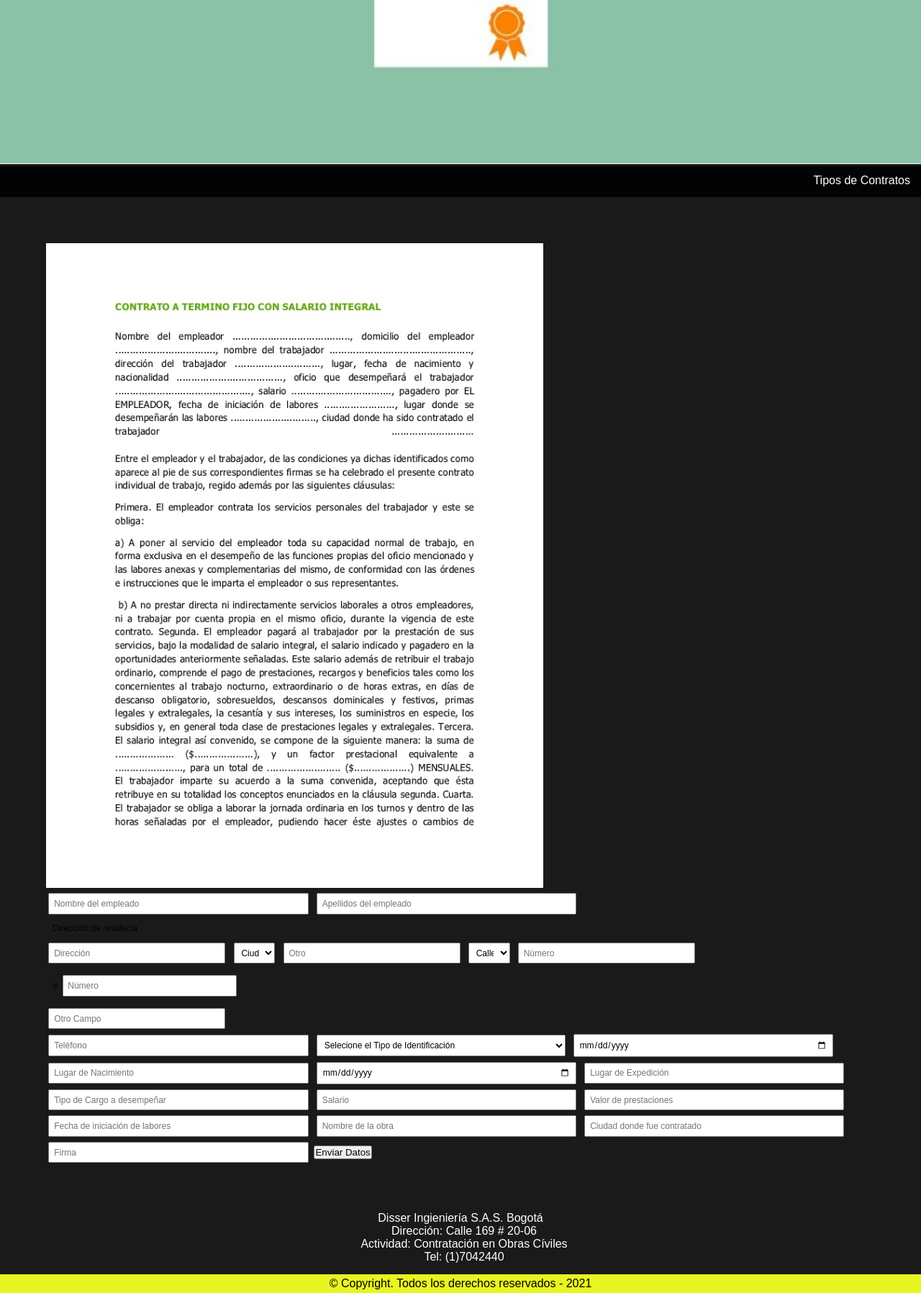
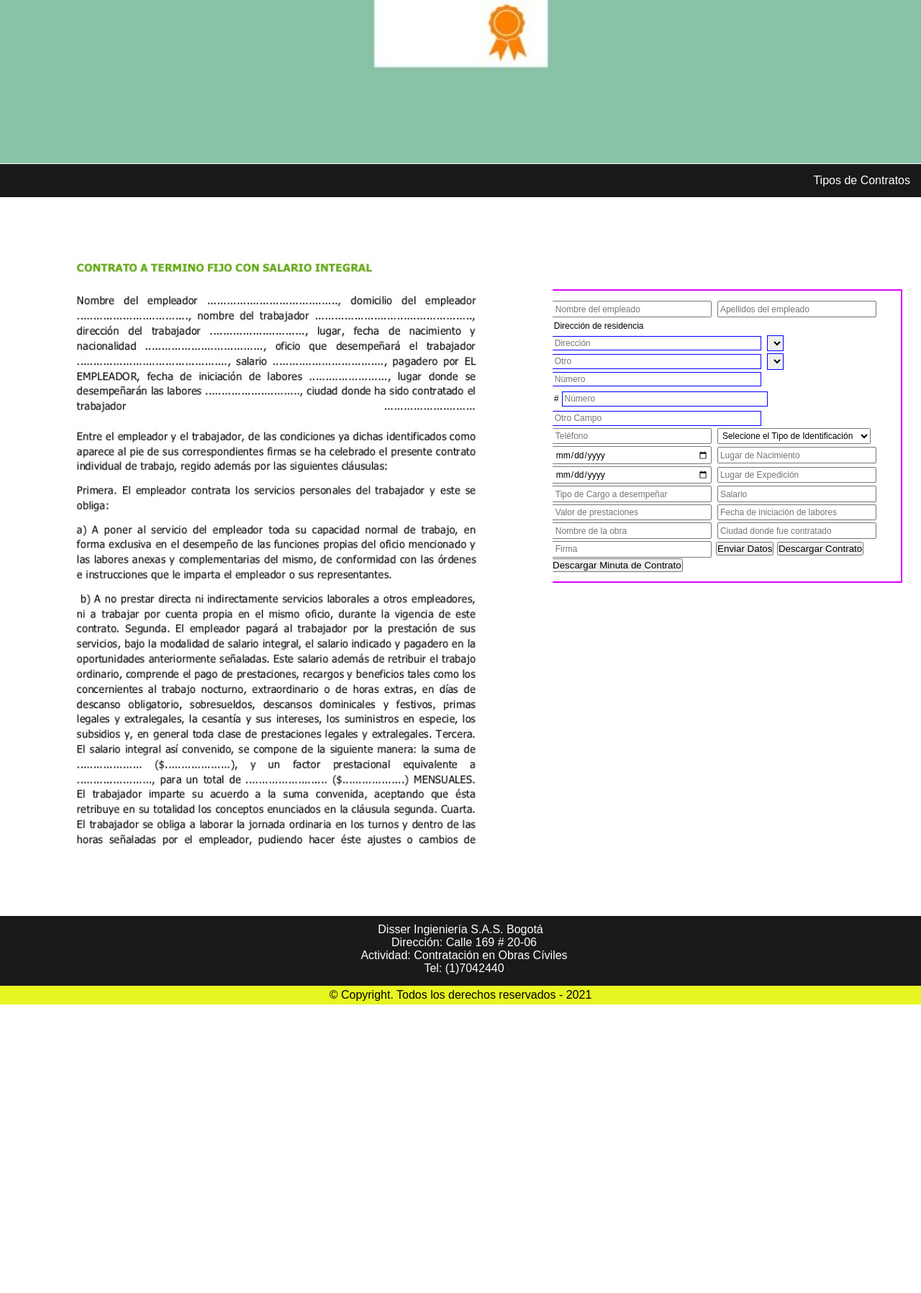
Before and after one commit to y4xu1/P-gina-Web-del-Proyecto, a PHP site: page /Contrato_Fijo.html in a window 1280 px wide. Shown: the part 554-2351 px from the top of the page at 72% size. After the commit the page ends 1950 px from the top, so only its background shows below. Run offline with PHP 8.4, Linux system fonts and the light colour scheme.

Commit message:
CAMBIOS CONTRATOS 3

```diff
--- a/Contrato_Fijo.html
+++ b/Contrato_Fijo.html
@@ -6,7 +6,7 @@
         <meta http-equiv="X-UA-Compatible" content="IE=7">
         <meta http-equiv="Content-Type" content="text/html;charset=UTF-8">
         <meta name="viewport" content="width=device-width, initial-scale=1.0">
-        <title>Contratos</title>
+        <title>Contrato fijo</title>
         <link rel="stylesheet" href="Contratos.css">
         <link rel="icon" href="Imagenes de la Página/Logo_Principal.png">
     </head>
@@ -37,18 +37,17 @@
                         <ul>
                             <li><a href="Contrato_Fijo.html">Contrato Fijo</a></li>
                             <li><a href="Contrato_indefinido.html">Contrato Indefinido</a></li>
-                            <li><a href="Contrato_Prestacion.html">Contrato de Prestaciones</a></li>
+                            <li><a href="Contrato_Obraalabor.html">Contrato de Obra a Labor</a></li>
                         </ul>
                     </li>
                 </ul>
             </div>
             <section class="Contrato">
-                <img src="Imagenes de la Página/contrato temino fijo.jpg" alt="Imagen_inicio_contratos" class="contrato1">
                 <div>
                   <input class="controls" type="text" name="Nombres" id="Nombres" placeholder="Nombre del empleado">
                   <input class="controls" type="text" name="Apellidos" id="Apellidos" placeholder="Apellidos del empleado">
                   <div class="Dirección">
-                    <p>Dirección de residecia</p><input class="controls" type="text" name="Dirección" id="Dirección" placeholder="Dirección">
+                    <p>Dirección de residencia</p><input class="controls" type="text" name="Dirección" id="Dirección" placeholder="Dirección">
                     <select class="controls" name="Ciudad" id="Cuidad_Residencia">
                         <option selected="selected">Ciudad</option>
                         <option>Armenia</option>
@@ -142,8 +141,11 @@
                 <input class="controls" type="text" name="Ciudad donde fue contratado" id="Ciudad_donde_fue_contratado" placeholder="Ciudad donde fue contratado">
                 <input class="controls" type="text" name="Firma" id="Firma" placeholder="Firma">
                 <input class="botons" type="submit" value="Enviar Datos">
+                <input class="botons" type="submit" value="Descargar Contrato">
+                <input class="botons" type="submit" value="Descargar Minuta de Contrato">
             </div>
             </section>
+            <img src="Imagenes de la Página/contrato temino fijo.jpg" alt="Imagen_inicio_contratos" class="contrato1">
         </section>
         <footer class="info_empres">
             <ul>
--- a/Contrato_indefinido.html
+++ b/Contrato_indefinido.html
@@ -37,18 +37,17 @@
                         <ul>
                             <li><a href="Contrato_Fijo.html">Contrato Fijo</a></li>
                             <li><a href="Contrato_indefinido.html">Contrato Indefinido</a></li>
-                            <li><a href="Contrato_Prestacion.html">Contrato de Prestaciones</a></li>
+                            <li><a href="Contrato_Obraalabor.html">Contrato de Obra a Labor</a></li>
                         </ul>
                     </li>
                 </ul>
             </div>
             <section class="Contrato">
-                <img src="Imagenes de la Página/Contrato_indefinido.jpg" alt="Imagen_inicio_contratos" class="contrato1">
                 <div>
                   <input class="controls" type="text" name="Nombres" id="Nombres" placeholder="Nombre del empleado">
                   <input class="controls" type="text" name="Apellidos" id="Apellidos" placeholder="Apellidos del empleado">
                   <div class="Dirección">
-                    <p>Dirección de residecia</p><input class="controls" type="text" name="Dirección" id="Dirección" placeholder="Dirección">
+                    <p>Dirección de residencia</p><input class="controls" type="text" name="Dirección" id="Dirección" placeholder="Dirección">
                     <select class="controls" name="Ciudad" id="Cuidad_Residencia">
                         <option selected="selected">Ciudad</option>
                         <option>Armenia</option>
@@ -144,6 +143,7 @@
                 <input class="botons" type="submit" value="Enviar Datos">
             </div>
             </section>
+            <img src="Imagenes de la Página/INDEFINIDO-DISSER.jpg" alt="Imagen_inicio_contratos" class="contrato1">
         </section>
         <footer class="info_empres">
             <ul>
--- a/Contratos.css
+++ b/Contratos.css
@@ -88,13 +88,16 @@ ul, ol {
 /*-------------------------------------------------*/
 .contenido {
     padding-top: 5%;
-    background-color: white;
 }
 .Contrato {
-    margin: 2%;
-    padding: 3%;
+    margin-top: 10%;
+    margin-left: -15%;
+    margin-right: 2%;
+    padding: 1%;
     position: auto;
     float: right;
+    width: 37%;
+    border: 2px solid rgb(217, 0, 255);
 }
 .Inicio_Contratos {
     width: 100%;
@@ -105,7 +108,7 @@ ul, ol {
     width: 60%;
 }
 .controls {
-    width: 30%;
+    width: 45%;
 }
 .Contrato p, .Contrato .controls {
     font-size: 12px;
@@ -114,7 +117,8 @@ ul, ol {
 }
 .Dirección .controls, .Dirección .controls p{
     display: inline;
-    width: 20%;
+    width: 60%;
+    border: 1px solid blue;
 }
 #Cuidad_Residencia, #Calle {
     width: 5%;
--- a/formularios.html
+++ b/formularios.html
@@ -24,6 +24,7 @@
                         <li><a href="Formularios.html" class="menu">Formularios</a></li>
                         <li><a href="Contratos.html" class="menu">Contratos</a></li>
                         <li><a href="Obras.html" class="menu">Obras</a></li>
+                        <li><a href="Perfil.html" class="menu">Aspirantes</a></li>
                     </ul>
                 </nav>
             </section>
```
Also changed, not shown: Contrato_Obraalabor.html (renamed from Contrato_Prestacion.html, +18 -19 lines), Imagenes de la Página/INDEFINIDO-DISSER.jpg (added), Imagenes de la Página/OBRA A LABOR-DISSER.jpg (added).
